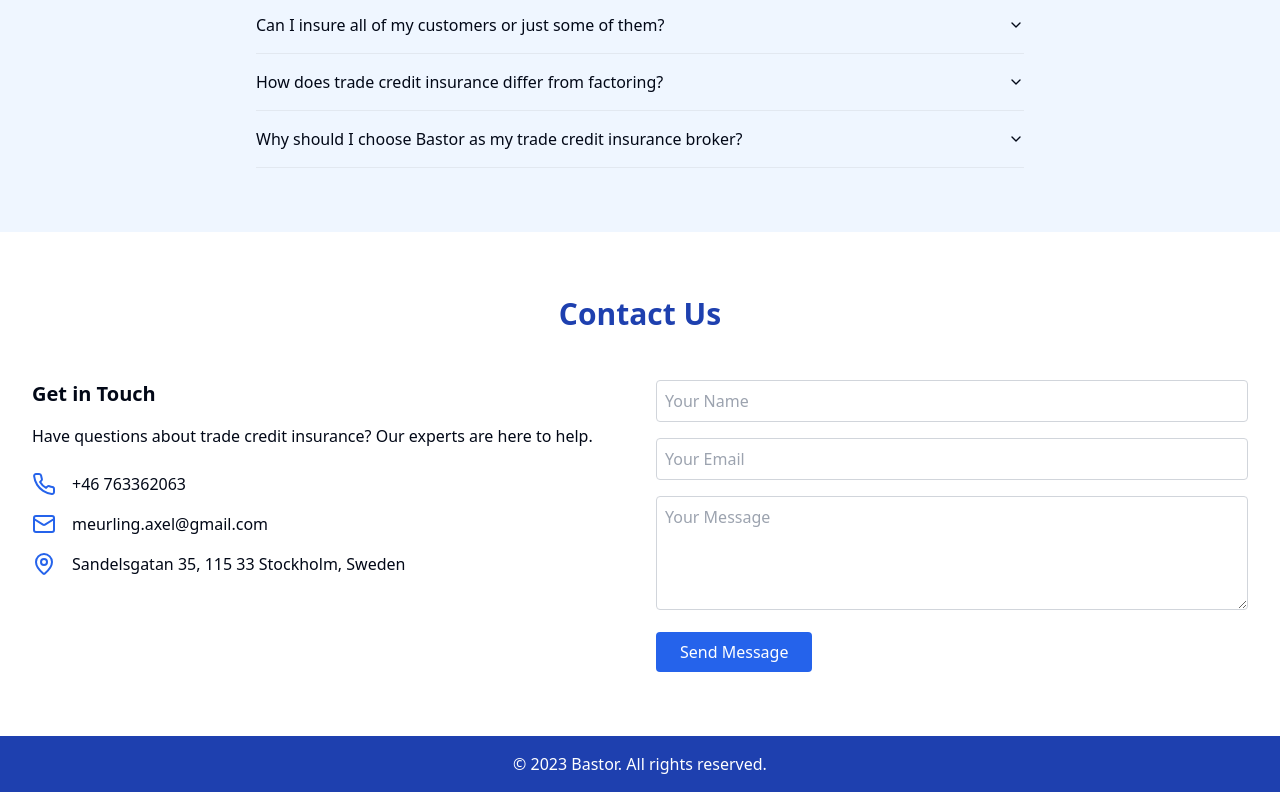
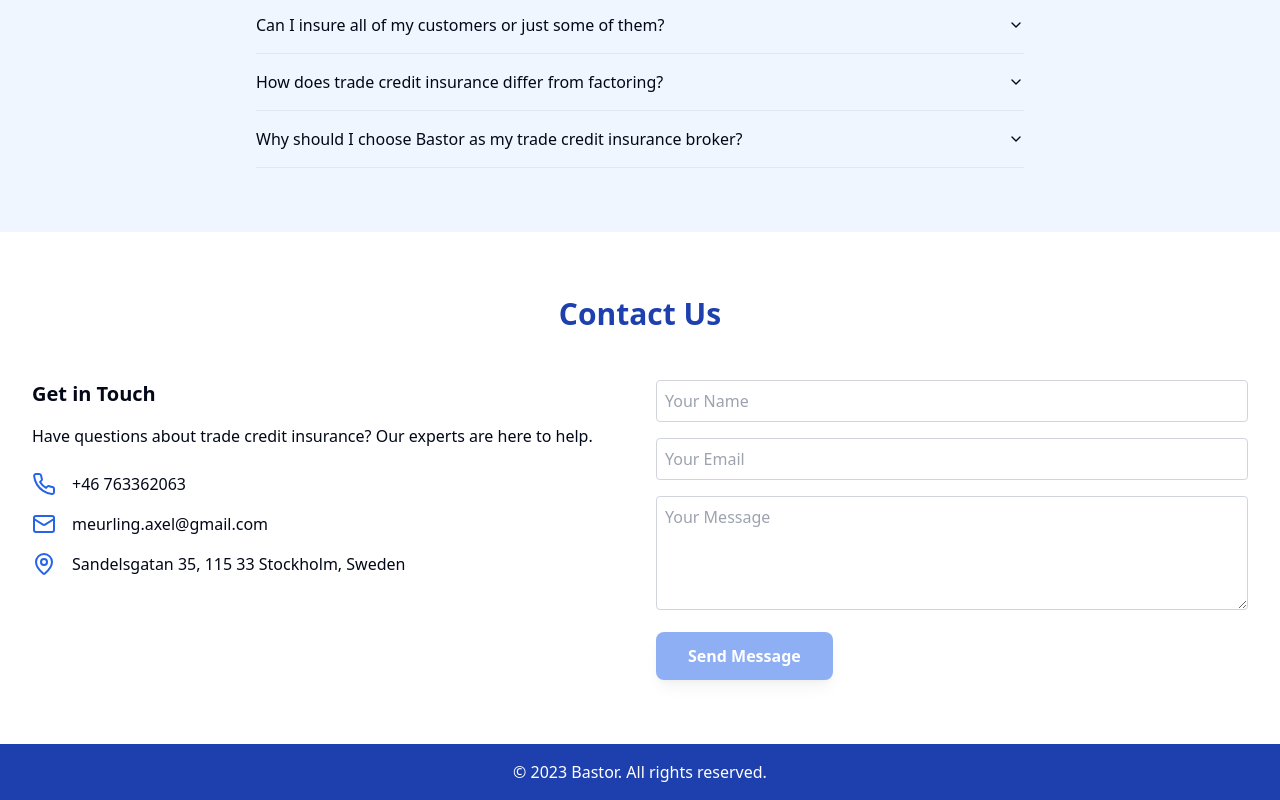
Before and after one commit to meurling/bastor-bluewave, a React (Vite) app: page /en in a window 1280 px wide. Shown: the part 2549-3349 px from the top of the page. Built offline with nearby package versions, Linux system fonts and the light colour scheme.

Commit message:
Enhance Contact Button Appearance
Revamped the styling of the Contact button to improve visibility and aesthetics, ensuring it stands out more effectively on the page.
[skip gpt_engineer]

```diff
--- a/src/components/Contact.jsx
+++ b/src/components/Contact.jsx
@@ -87,7 +87,7 @@ const Contact = () => {
               ></textarea>
               <button
                 type="submit"
-                className="bg-blue-600 text-white px-6 py-2 rounded hover:bg-blue-700 transition-colors"
+                className="bg-blue-600 text-white px-8 py-3 rounded-lg font-semibold shadow-lg hover:bg-blue-700 hover:scale-105 transform transition-all duration-200 ease-in-out animate-pulse"
               >
                 Send Message
               </button>
```
